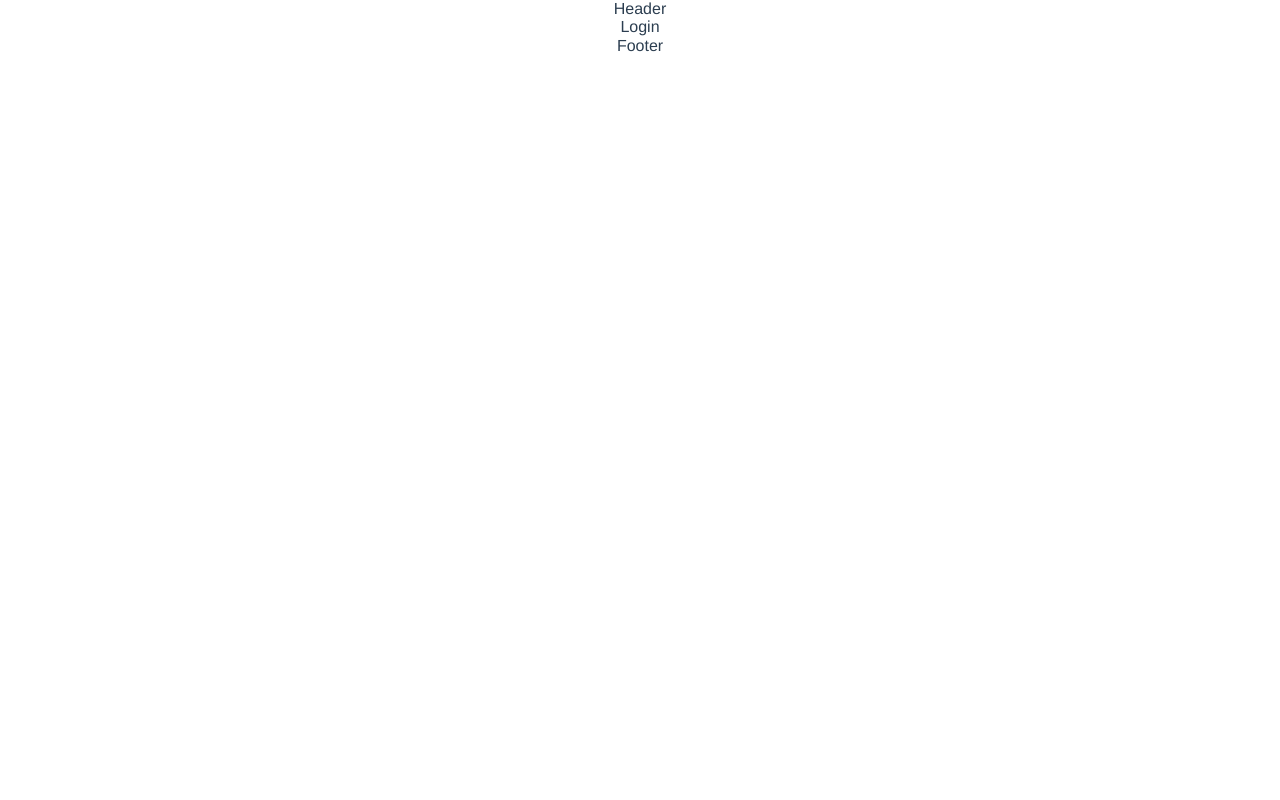
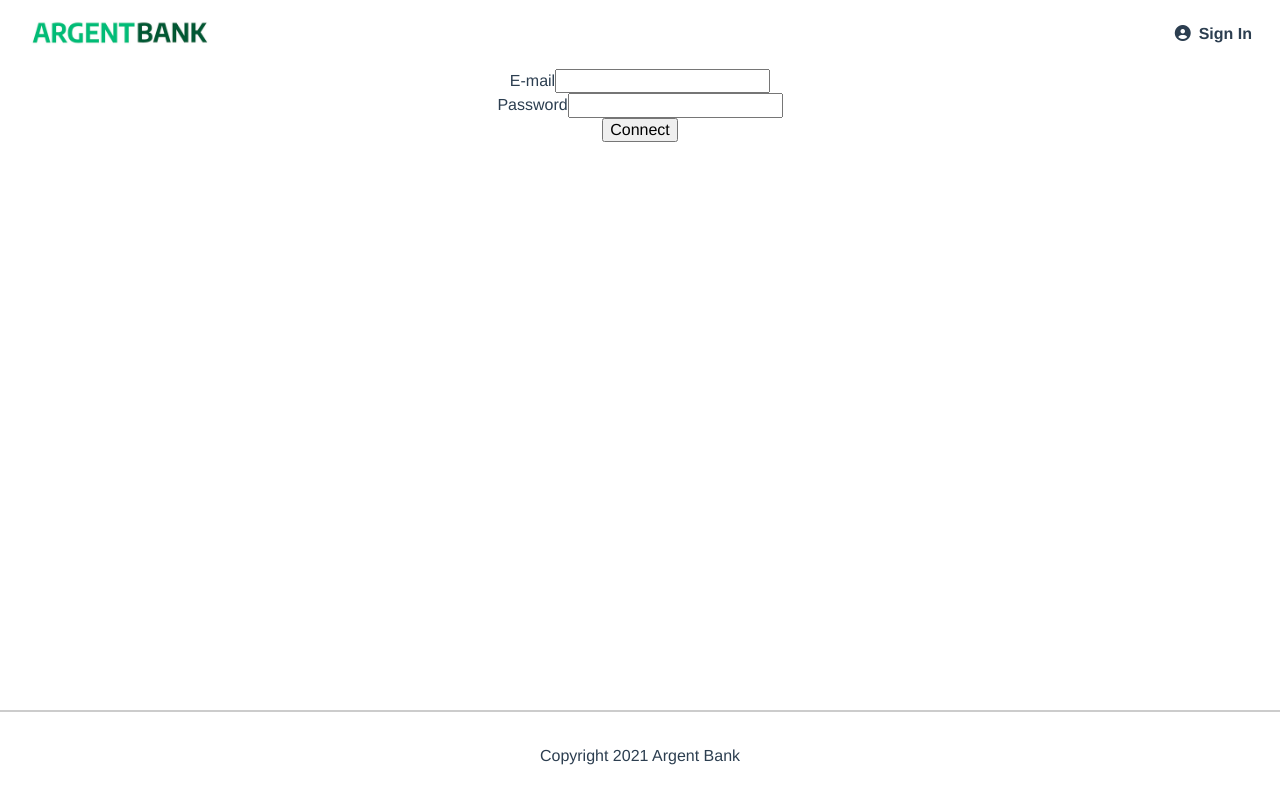
Before and after one commit to mb47000/MichelBrousse_13_24022022, a React (Create React App) app: page /login in a window 1280 px wide. Built offline with nearby package versions, Linux system fonts and the light colour scheme.

Commit message:
✨ Implement Header, Footer components and login/logout logic

```diff
--- a/src/App.js
+++ b/src/App.js
@@ -12,12 +12,14 @@ function App() {
     <>
       <GlobalStyle />
       <Header />
+      <main>
         <Routes>
           <Route path="/" element={<Home />} />
           <Route path="login" element={<Login />} />
           <Route path="profile" element={<Profile />} />
           <Route path="*" element={<Error />} />
         </Routes>
+      </main>
       <Footer />
     </>
   )
--- a/src/components/Footer/index.jsx
+++ b/src/components/Footer/index.jsx
@@ -1,5 +1,11 @@
+import { FooterContainer } from './style'
+
 const Footer = () => {
-  return <footer>Footer</footer>
+  return (
+    <FooterContainer>
+      <p>Copyright 2021 Argent Bank</p>
+    </FooterContainer>
+  )
 }
 
 export default Footer
--- /dev/null
+++ b/src/components/Footer/style.js
@@ -0,0 +1,12 @@
+import styled from 'styled-components'
+import colors from '../../utils/styles/colors'
+
+export const FooterContainer = styled.footer`
+  display: flex;
+  justify-content: center;
+  padding: 2rem 0;
+  border-top: 0.125rem solid ${colors.neutral300};
+  p {
+    margin: 0;
+  }
+`
--- a/src/components/Header/index.jsx
+++ b/src/components/Header/index.jsx
@@ -1,5 +1,55 @@
+import {
+  HeaderContainer,
+  Nav,
+  LogoContainer,
+  StyledLink,
+  NavList,
+} from './style'
+import Logo from '../../assets/argentBankLogo.png'
+import { Link } from 'react-router-dom'
+import { selectLogin, selectUser } from '../../redux/selectors'
+import { useSelector, useDispatch } from 'react-redux'
+import loginActions from '../../redux/features/login/actions'
+import userActions from '../../redux/features/user/actions'
+
 const Header = () => {
-  return <header>Header</header>
+  const dispatch = useDispatch()
+  const login = useSelector(selectLogin).token
+  const user = useSelector(selectUser).profile
+
+  const logout = () => {
+    dispatch(loginActions.logout())
+    dispatch(userActions.logout())
+  }
+
+  return (
+    <HeaderContainer>
+      <Nav>
+        <Link to="/">
+          <LogoContainer>
+            <img src={Logo} alt="Argent Bank Logo" />
+          </LogoContainer>
+        </Link>
+        <NavList>
+          <li>
+            <i className="fa fa-user-circle"></i>
+            {user ? (
+              <StyledLink to="/profile">{user.firstName}</StyledLink>
+            ) : (
+              <StyledLink to="/login">Sign In</StyledLink>
+            )}
+          </li>
+          {login && (
+            <li>
+              <i className="fas fa-sign-out-alt"></i>
+              <StyledLink to="/" onClick={logout}>
+                Sign Out
+              </StyledLink>
+            </li>
+          )}
+        </NavList>
+      </Nav>
+    </HeaderContainer>
+  )
 }
-
 export default Header
--- a/src/components/Header/style.js
+++ b/src/components/Header/style.js
@@ -0,0 +1,41 @@
+import styled from 'styled-components'
+import colors from '../../utils/styles/colors'
+import { Link } from 'react-router-dom'
+
+export const HeaderContainer = styled.header`
+  margin: 0;
+`
+
+export const Nav = styled.nav`
+  display: flex;
+  justify-content: space-between;
+  align-items: center;
+  margin: 0 auto;
+  padding: 5px 20px;
+`
+
+export const NavList = styled.ul`
+  display: flex;
+  li {
+    margin: 0 0.5rem;
+  }
+  li i {
+    margin: 0 0.5rem 0 0;
+  }
+`
+
+export const StyledLink = styled(Link)`
+  color: ${colors.neutral700};
+  font-weight: 700;
+  text-decoration: none;
+  &:hover {
+    text-decoration: underline;
+  }
+`
+
+export const LogoContainer = styled.div`
+  width: 12.5rem;
+  img {
+    width: 100%;
+  }
+`
--- a/src/pages/Login/index.jsx
+++ b/src/pages/Login/index.jsx
@@ -1,5 +1,48 @@
+import { useDispatch } from 'react-redux'
+import { useState } from 'react'
+import loginActions from '../../redux/features/login/actions'
+import userActions from '../../redux/features/user/actions'
+
 const Login = () => {
-  return <div>Login</div>
+  const dispatch = useDispatch()
+
+  const [userInputs, setUserInputs] = useState({
+    email: '',
+    password: '',
+  })
+
+  const handleChange = (event) => {
+    const inputName = event.target.id
+
+    setUserInputs({
+      ...userInputs,
+      [inputName]: event.target.value,
+    })
+  }
+
+  const handleSubmit = async (event) => {
+    event.preventDefault()
+    await dispatch(loginActions.fetchToken(userInputs))
+    dispatch(userActions.fetchProfile())
+  }
+
+  return (
+    <form onSubmit={handleSubmit}>
+      <div>
+        <label htmlFor="email">E-mail</label>
+        <input type="email" id="email" onChange={handleChange} required />
+      </div>
+
+      <div>
+        <label htmlFor="password">Password</label>
+        <input type="password" id="password" onChange={handleChange} required />
+      </div>
+
+      <button type="submit" text="Sign In">
+        Connect
+      </button>
+    </form>
+  )
 }
 
 export default Login
--- a/src/redux/features/login/slice.js
+++ b/src/redux/features/login/slice.js
@@ -8,7 +8,7 @@ const initialState = {
   error: null,
 }
 
-export function fetchToken(email, password) {
+export function fetchToken(userInput) {
   // return a thunk
   return async (dispatch, getState) => {
     const status = selectLogin(getState()).status
@@ -23,8 +23,8 @@ export function fetchToken(email, password) {
       const response = await axios.post(
         'http://localhost:3001/api/v1/user/login',
         {
-          email,
-          password,
+          email: userInput.email,
+          password: userInput.password,
         }
       )
 
```
Lines whose indentation alone changed are shown as unchanged.
